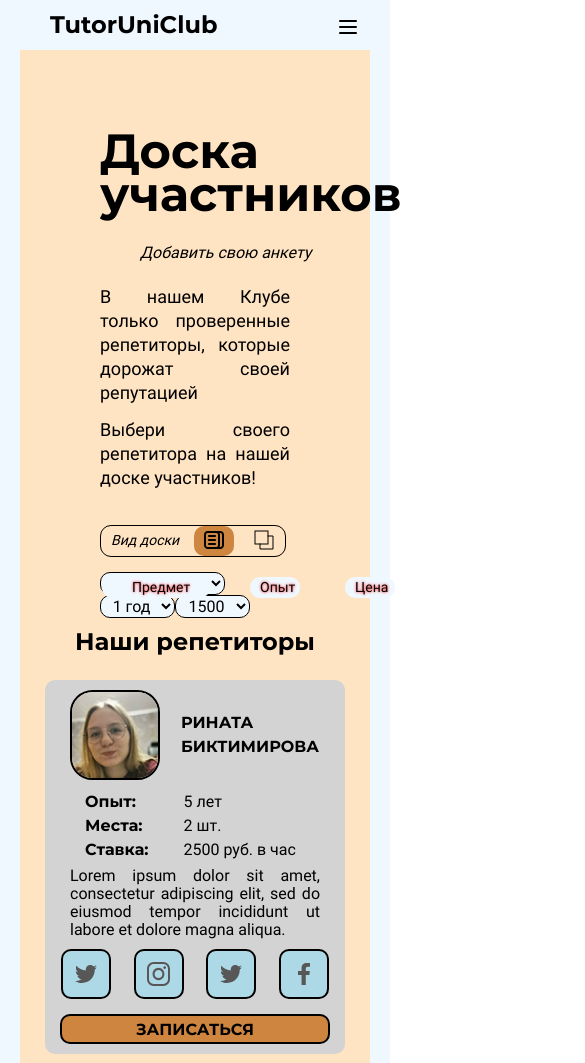
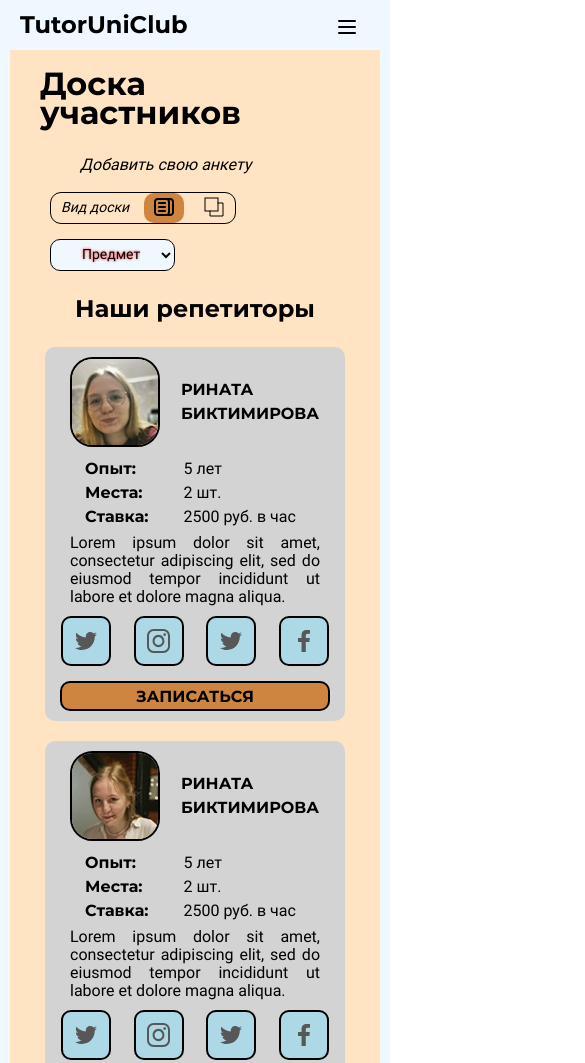
Before and after one commit to ShuliatevAl/TutorUni_club, a website built with webpack: page src/index.html in a window 390 px wide. Shown: the top 1063 px of the page, 585 px wide, since content can reach past the window. Built offline with nearby package versions, Linux system fonts and the light colour scheme; files whose address does not match are found by name.

Commit message:
adaptive almost

```diff
--- a/src/style/_globalstyles.scss
+++ b/src/style/_globalstyles.scss
@@ -113,3 +113,11 @@ a {
         background-color: orange;
     }
 }
+
+
+@media screen and (max-width: $md7) {
+    ._container {
+        padding: 0 10px;
+    }
+
+}
--- a/src/style/_style.scss
+++ b/src/style/_style.scss
@@ -455,7 +455,14 @@
 
     .footer__bottom {
         flex-direction: column;
+        align-items: center;
         margin: auto;
+
+        .footer__files {
+            order: 3;
+            font-size: 14px;
+            text-align: center;
+        }
 
         .footer__contacts {
             margin-top: 10px;
@@ -468,6 +475,13 @@
     .header {
         justify-content: space-between;
 
+        &__title {
+            order: 0;
+            flex: 1 0 75%;
+
+            margin: auto 10px;
+        }
+
         &__nav {
             position: relative;
         }
@@ -475,9 +489,9 @@
         &__menu {
             width: 100%;
 
-            flex-direction: column;
             position: absolute;
-
+            top: 40px;
+            left: -60px;
             background-color: #FF0000;
 
             pointer-events: none;
@@ -497,8 +511,32 @@
 
         &__burger {
             display: block;
+
+            order: 1;
+            flex: 1 0 15%;
+
             margin: 15px 10px;
+            margin-right: 10px;
+
+            // break-after: always; ?
         }
+    }
+
+    .index {
+
+        &__top-left,
+        &__top-right {
+            margin-left: 40px;
+            margin-right: 40px;
+        }
+
+        &__title {
+            margin-top: 40px;
+        }
+    }
+
+    .choose {
+        margin: 0 40px;
     }
 }
 
@@ -523,11 +561,49 @@
             order: 1;
             margin-left: 0;
             margin-right: 0;
+
+            display: none;
         }
 
         &:nth-of-type(3) {
             order: 1;
+
+            display: none;
         }
     }
 
+    .choose__label {
+
+        &:nth-of-type(2),
+        &:nth-of-type(3) {
+            display: none;
+        }
+    }
 }
+
+@media screen and (max-width: $md7) {
+    .header {
+        &__title {
+            flex: 1 0 70%;
+        }
+    }
+
+    .index {
+        &__top {
+            min-height: 120px;
+        }
+
+        &__top-left {
+            margin-left: 30px;
+        }
+
+        &__top-right {
+            display: none;
+        }
+
+        &__title {
+            margin-top: 20px;
+            font-size: 32px;
+        }
+    }
+}
--- a/src/style/_variables.scss
+++ b/src/style/_variables.scss
@@ -8,7 +8,8 @@ $md2: 992px;
 $md3: 768px;
 $md4: 720px;
 $md5: 640px;
-$md6: 516px;
+$md6: 450px;
+$md7: 400px;
 
 // Colors
 
```
